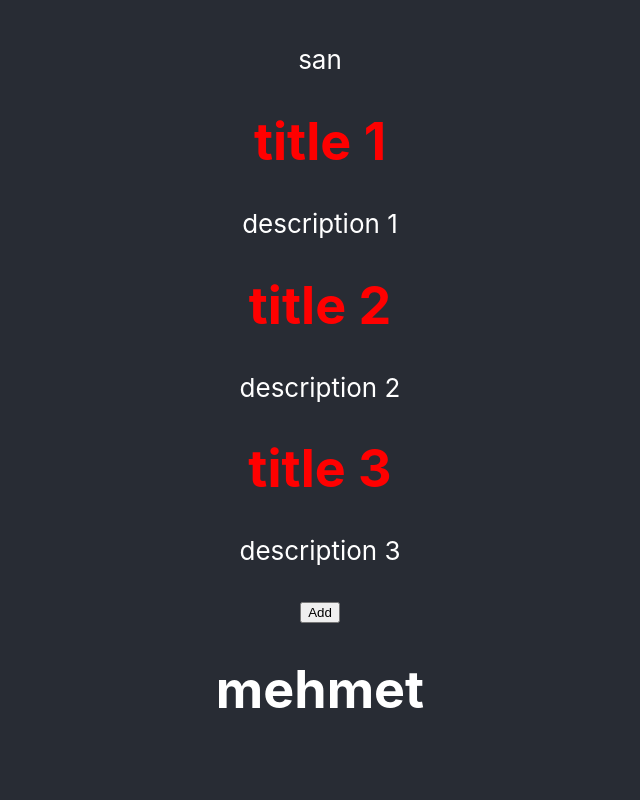
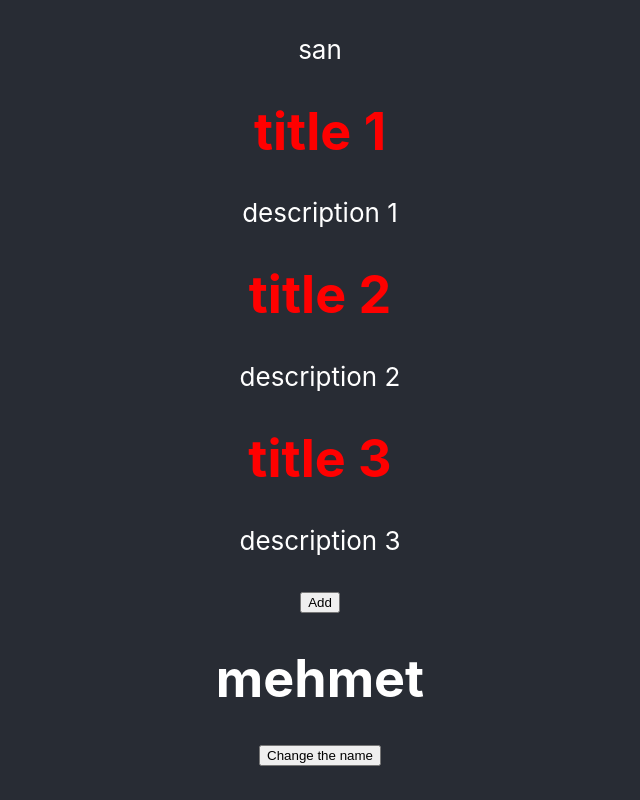
Before and after one commit to snahmd/react-tutorial, a React (Create React App) app: page / in a window 1280 px wide. Shown: the whole page, without its empty margins (320-960 px from the left). Built offline with nearby package versions, Linux system fonts and the light colour scheme.

Commit message:
adding setState

```diff
--- a/src/components/App.js
+++ b/src/components/App.js
@@ -30,7 +30,13 @@ class App extends Component {
   state = {
     name: 'mehmet'
   };
-
+  changeName(){
+    this.setState({
+      name: 'ahmet'
+    });
+    //this.state.name = "ahmet";
+    console.log(this.state);
+  }
 
   addNews(){
     console.log("addNews componenti çalıştı");
@@ -47,6 +53,7 @@ class App extends Component {
         <header className="App-header">
          <News news={news} addNews={this.addNews} />
          <h1>{ this.state.name }</h1>
+         <button onClick={ this.changeName.bind(this) }>Change the name</button>
         </header>
 
 
```
